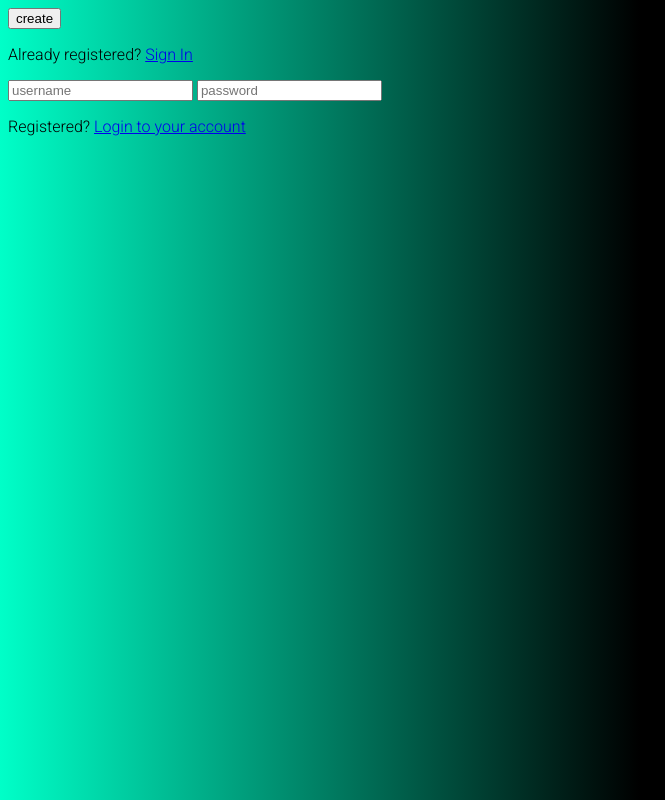
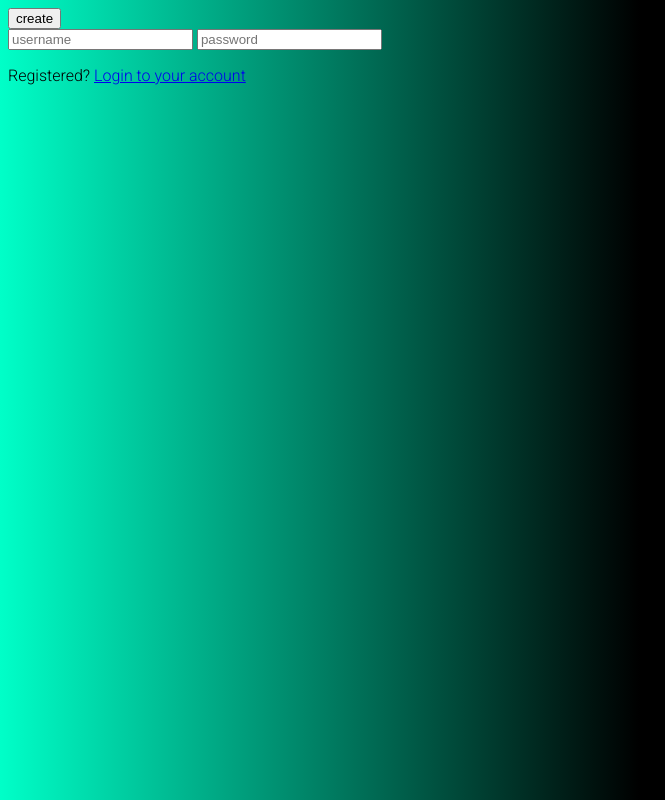
Before and after one commit to littyjohn09/paradise, a plain HTML site: page signup.html in a window 1280 px wide. Shown: the whole page, without its empty margins (0-665 px from the left). Drawn offline with Linux system fonts and the light colour scheme.

Commit message:
Update signup.html

```diff
--- a/signup.html
+++ b/signup.html
@@ -8,7 +8,7 @@
   </head>
 
           <button>create</button>
-          <p class="message">Already registered? <a href="#">Sign In</a></p>
+
         </form>
         <form class="login-form">
           <input type="text" placeholder="username" />
```
